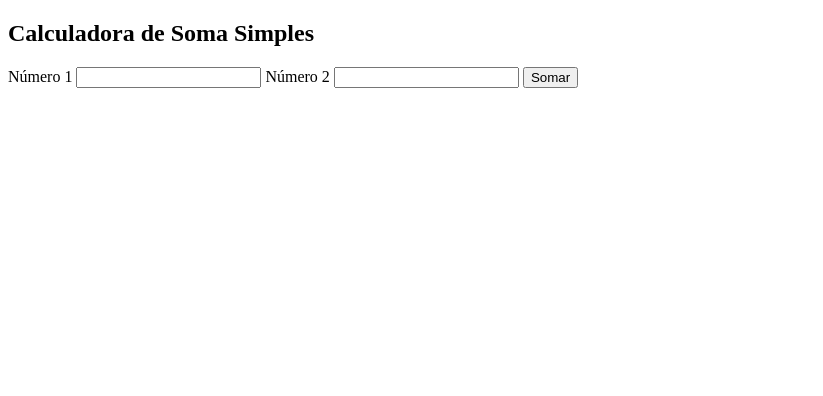
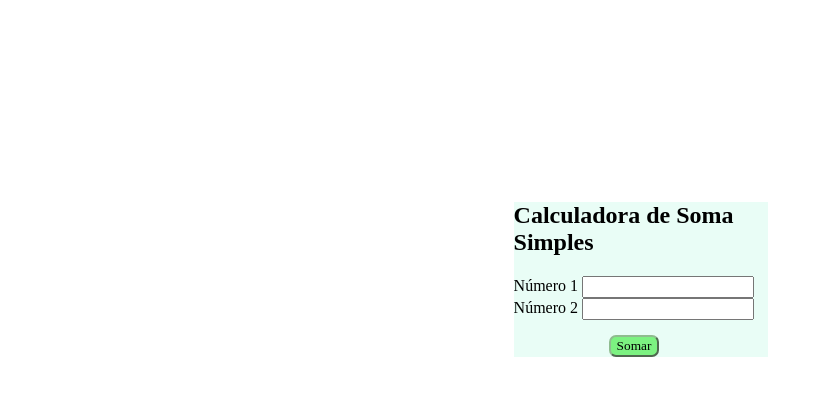
Before and after one commit to carolina13as/Calculadora_Soma_PW, a plain HTML site: page index.html in a window 1280 px wide. Shown: the whole page, without its empty margins (0-823 px from the left). Drawn offline with Linux system fonts and the light colour scheme.

Commit message:
commit 02
finalização do codigo

```diff
--- a/index.html
+++ b/index.html
@@ -1,27 +1,32 @@
 <!DOCTYPE html>
 <html lang="pt - br">
+
 <head>
     <meta charset="UTF-8">
     <meta name="viewport" content="width=device-width, initial-scale=1.0">
+<link rel="stylesheet" href="styly.css">
     <title>Calculadora De Soma Simples</title>
 </head>
+
 <body>
+    <div class="cont">
 
+        <h2>Calculadora de Soma Simples</h2>
 
-    <h2>Calculadora de Soma Simples</h2>
+        <form  class="form" id="sum-">
 
-    <form id="sum-">
+            <label> Número 1 </label>
+            <input type="number" id="n1" />
 
-    <label> Número 1 </label>
-    <input type="number" id="n1"/>
+            <label> Número 2</label>
+            <input type="number" id="n2" />
 
-    <label> Número 2</label>
-    <input type="number" id="n2"/>
+            <button id="submit">Somar</button>
 
-    <button id="submit">Somar</button>
-
-    </form>
+        </form>
+    </div>
 
     <script src="script.js"></script>
 </body>
+
 </html>
--- /dev/null
+++ b/styly.css
@@ -0,0 +1,18 @@
+* {
+    font-family: 'Times New Roman', Times, serif;
+}
+
+.cont {
+    margin-top: 16%;
+    margin-left: 40%;
+    flex-flow: column;
+    background-color:#e9fdf6;
+    width: 254px;
+}
+#submit{
+margin-left: 95px;
+background-color: #7cf281;
+border-radius: 7px;
+border-color: darkseagreen;
+margin-top: 15px;
+}
```
